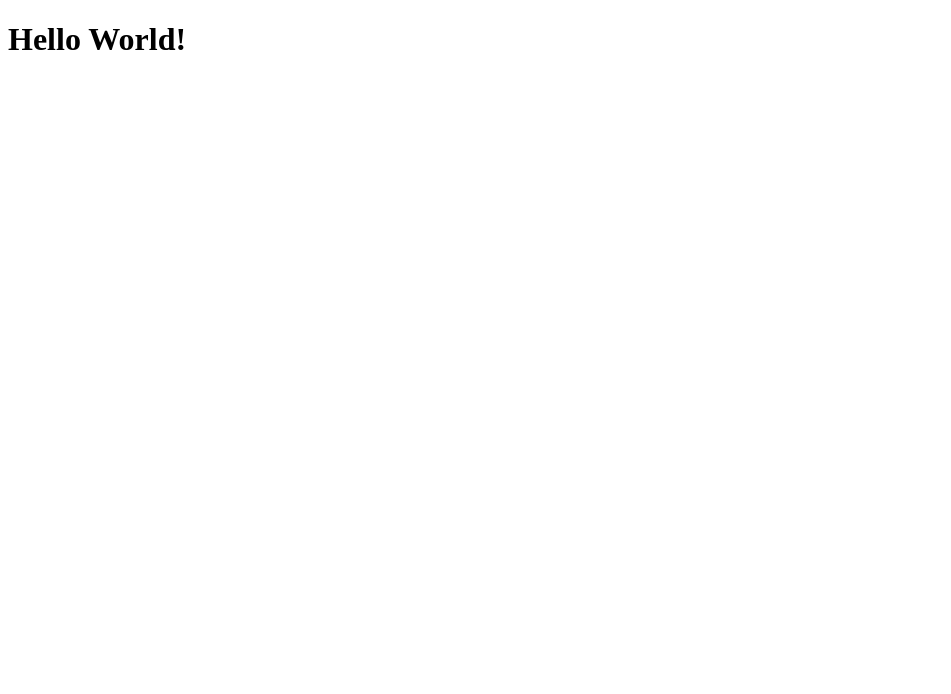
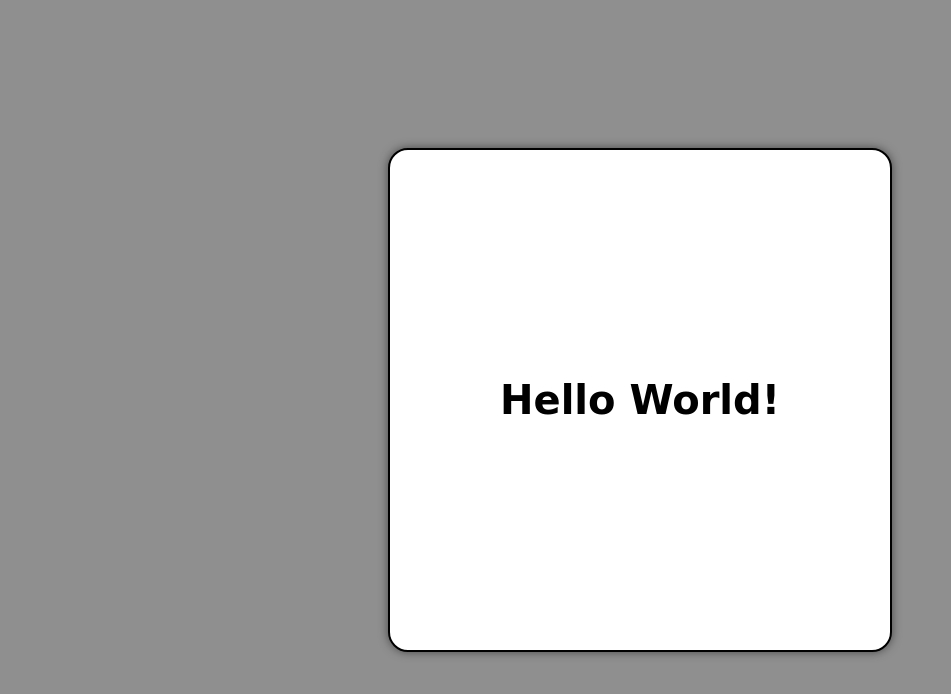
Before and after one commit to Zombasik/Zombasik.github.io, a plain HTML site: page index.html in a window 1280 px wide. Shown: the whole page, without its empty margins (0-951 px from the left). Drawn offline with Linux system fonts and the light colour scheme.

Commit message:
add css-block

```diff
--- a/index.html
+++ b/index.html
@@ -1,14 +1,20 @@
 <!DOCTYPE html>
 <html lang="en">
+
 <head>
     <meta charset="UTF-8">
     <meta http-equiv="X-UA-Compatible" content="IE=edge">
     <meta name="viewport" content="width=device-width, initial-scale=1.0">
+    <link rel="stylesheet" href="./style.css">
     <title>Document</title>
 </head>
+
 <body>
+    <div class="block">
+        <div class="cont">
+            <h1>Hello World!</h1>
+        </div>
+    </div>
+</body>
 
-<h1>Hello World!</h1>
-
-</body>
 </html>
--- a/style.css
+++ b/style.css
@@ -0,0 +1,27 @@
+body {
+    margin: 0;
+    padding: 0;
+    background-color: rgb(143, 143, 143);
+}
+
+.block {
+    width: 100%;
+    height: 100vh;
+    display: flex;
+    align-items: center;
+    justify-content: center;
+}
+
+.cont {
+    border: 2px solid black;
+    width: 500px;
+    height: 500px;
+    display: flex;
+    align-items: center;
+    justify-content: center;
+    background-color: white;
+    border-radius: 20px;
+    box-shadow: 0 0 10px rgba(0,0,0,0.5);
+    font-size: 20px;
+    font-family: 'Gluten', cursive;
+}
```
